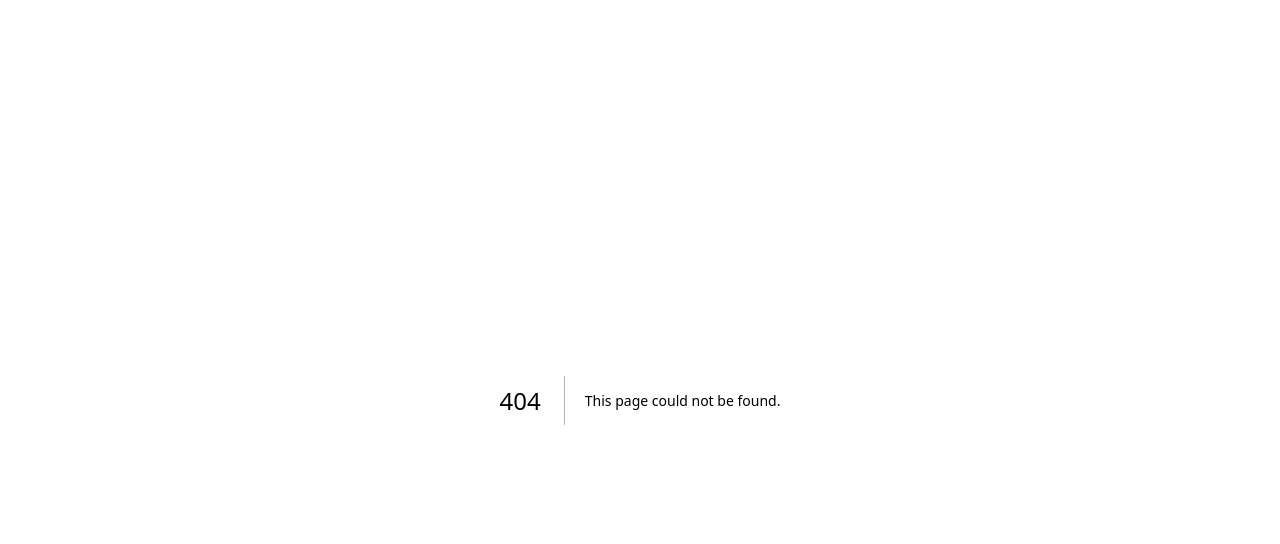
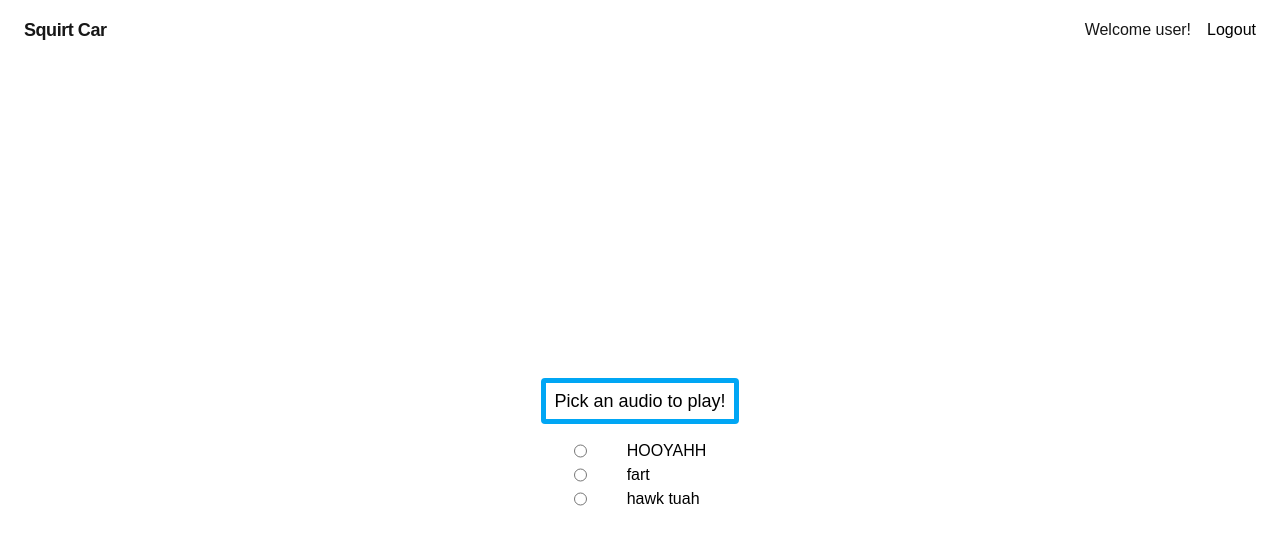
Before and after one commit to jbb32104/ugahacks11, a Next.js app: page /queue in a window 1280 px wide. Before the commit this address had no page. Shown: the top 544 px of the page. Built offline with nearby package versions, Linux system fonts and the light colour scheme.

Commit message:
Basics of the queue page

```diff
--- /dev/null
+++ b/app/components/choiceform.tsx
@@ -0,0 +1,29 @@
+
+
+const ChoiceForm = () => {
+    return (
+        <div className="min-h-screen flex flex-col items-center justify-center">
+            <div className =" bg-white pl-20 pr-20 pt-10 pb-10 m-50 rounded text-black center-content">
+                <label className= "text-lg p-2 m-2 rounded border-5 border-sky-500" htmlFor="soundChoice">Pick an audio to play!</label>
+                <fieldset className = "flex flex-col items-center" id = "soundChoice">
+                    <div className = "m-6">
+                        <div className = "flex flex-row">
+                                <input className ="mr-10"type="radio" name = "sound" id = "choice1"></input>
+                                <label htmlFor="choice1">HOOYAHH</label>
+                        </div>
+                        <div className = "flex flex-row">
+                            <input className ="mr-10" name = "sound" type="radio" id = "choice2"></input>
+                            <label htmlFor="choice2">fart</label>
+                        </div>
+                        <div className = "flex flex-row">
+                            <input className ="mr-10" name = "sound" type="radio" id = "choice3"></input>
+                            <label htmlFor="choice3">hawk tuah</label>
+                        </div>
+                     </div>
+                </fieldset>
+            </div>
+        </div>
+    );
+}
+
+export default ChoiceForm;
--- a/app/components/navbar.tsx
+++ b/app/components/navbar.tsx
@@ -10,7 +10,7 @@ const NavBar = () => {
     return (
         <header>
             <nav className="flex items-center justify-between px-6 py-4 border-b border-white/10">
-            <span className="text-lg font-bold tracking-tight">Squirt Car</span>
+            <span className="text-lg font-bold tracking-tight"><Link href="./">Squirt Car</Link></span>
             {isLoggedIn ? (
                 <div className = "flex justify-between gap-4">
                     <span>
@@ -20,7 +20,7 @@ const NavBar = () => {
                 </div>
                 ): (
                 <Link href="../login"
-                className="rounded-full bg-white text-black px-4 py-2 text-sm font-medium hover:bg-white/90 transition-colors">
+                className="rounded-full bg-white border border-white/20 text-black px-6 py-3 text-sm font-medium hover:bg-white/90 transition-colors">
                     Sign In
                 </Link>
                 )
--- /dev/null
+++ b/app/queue/page.tsx
@@ -0,0 +1,13 @@
+import ChoiceForm from "../components/choiceform";
+import NavBar from "../components/navbar";
+
+export default function Page() {
+
+
+    return (
+        <div>
+            <NavBar></NavBar>
+            <ChoiceForm></ChoiceForm>
+        </div>
+    );
+}
```
